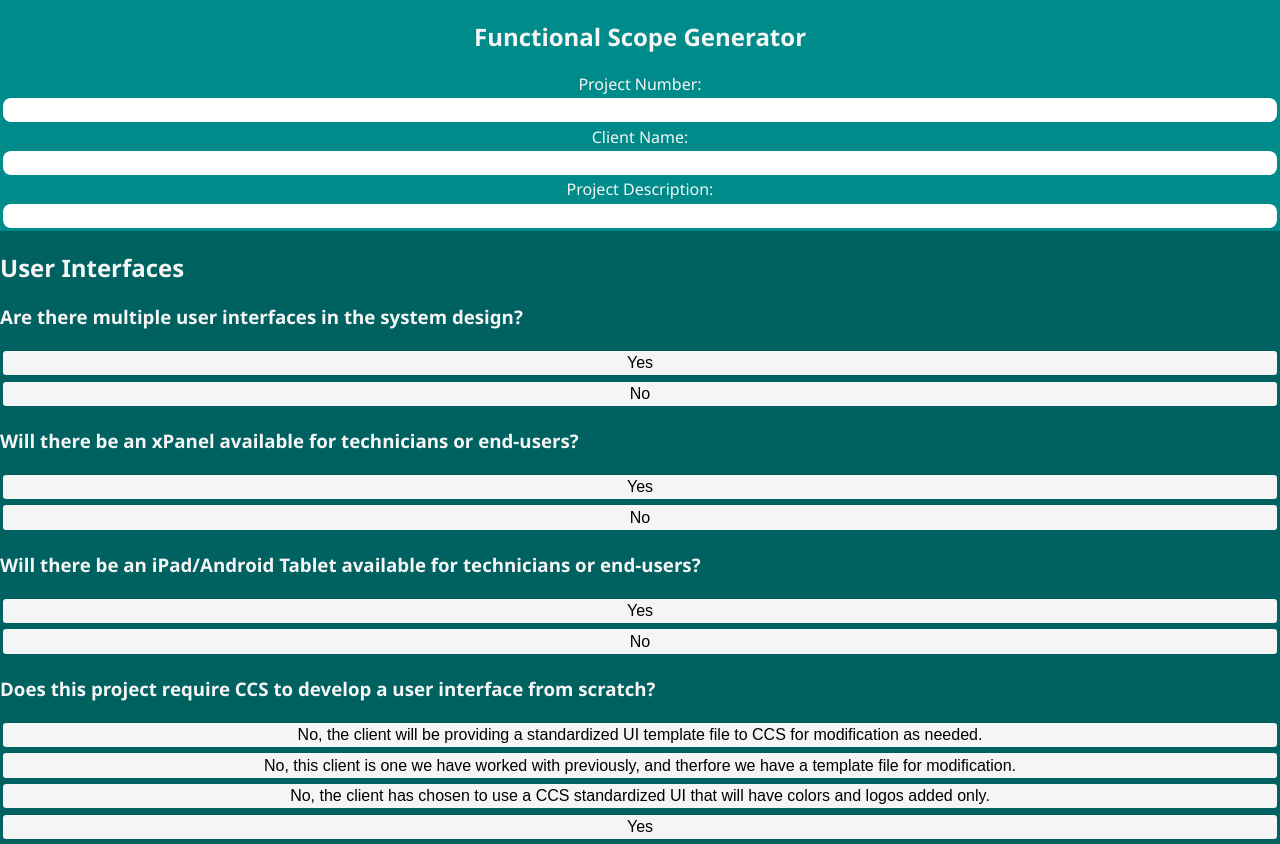
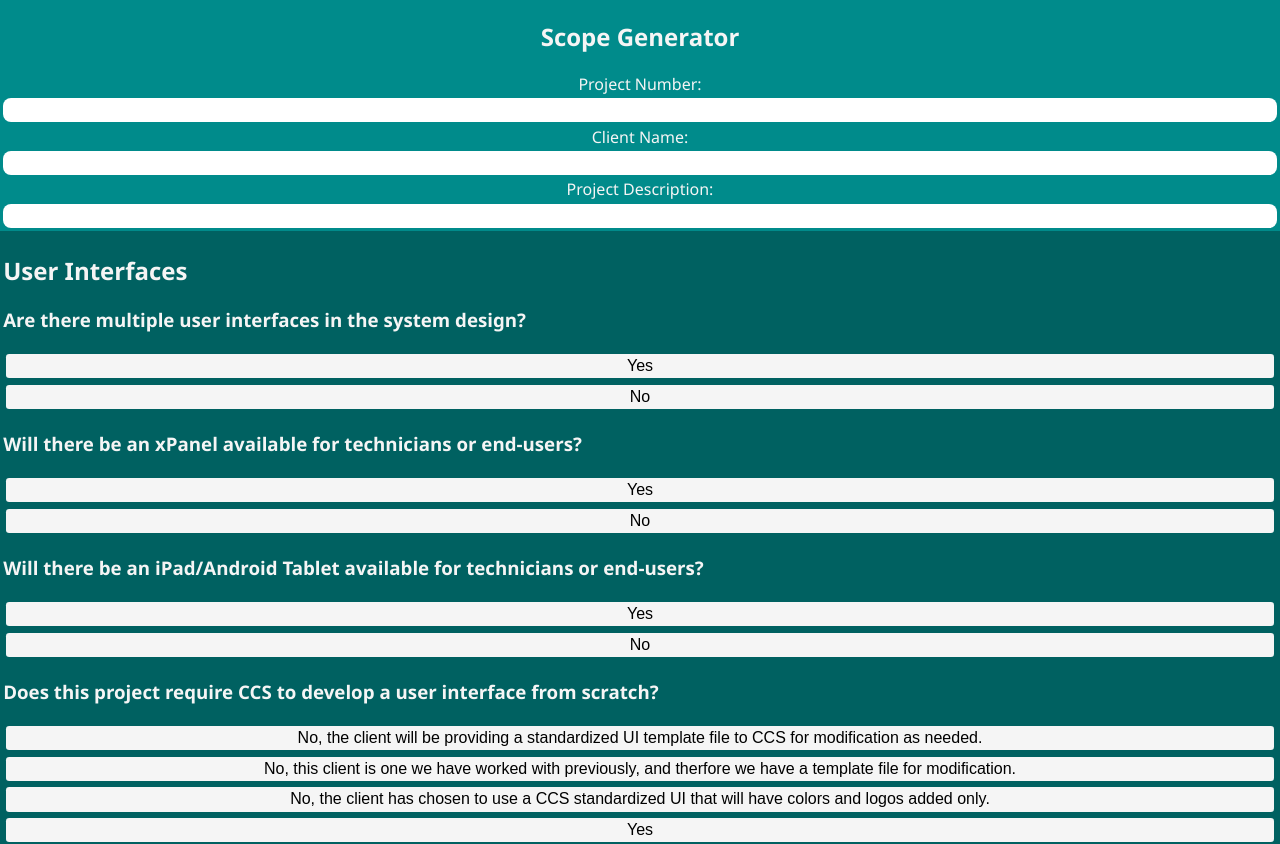
Before and after one commit to ryanjblajda/scope-generator, an Angular app: page / in a window 1280 px wide. Shown: the top 844 px of the page. Built offline with nearby package versions, Linux system fonts and the light colour scheme.

Commit message:
style tweaks

```diff
--- a/src/app/app.component.html
+++ b/src/app/app.component.html
@@ -1,6 +1,6 @@
 <section class="container">
   <header class="header">
-    <h2>Functional Scope Generator</h2>
+    <h2>{{title}}</h2>
   </header>
   <section class="scope-details">
     <article class="scope-details-item"><span>Project Number: </span><input/></article>
--- a/src/app/app.component.scss
+++ b/src/app/app.component.scss
@@ -74,6 +74,7 @@ span {
 app-section {
     flex: 1 1 0;
     background-color: rgba(0, 0, 0, 0.3);
+    padding: .2em;
 }
 
 .footer {
--- a/src/app/app.component.ts
+++ b/src/app/app.component.ts
@@ -1,7 +1,6 @@
 import { Component, OnInit } from '@angular/core';
 import data from '../assets/scope_questions.json';
 import { QuestionList } from './components/interfaces/interfaces';
-import { SectionComponent } from './components/section/section.component';
 
 @Component({
   selector: 'app-root',
@@ -10,7 +9,7 @@ import { SectionComponent } from './components/section/section.component';
 })
 
 export class AppComponent implements OnInit {
-  title = 'scope-generator';
+  title = 'Scope Generator';
   questions:QuestionList = data;
 
   ngOnInit() {
--- a/src/styles.scss
+++ b/src/styles.scss
@@ -4,3 +4,11 @@ html, body {
     color: whitesmoke;
     font-family: 'Segoe UI', Tahoma, Geneva, Verdana, sans-serif;
 }
+
+app-root {
+    margin: 0px;
+    padding: 0px;
+    height: 100vh;
+    width: 100vw;
+    display: block;
+}
```
